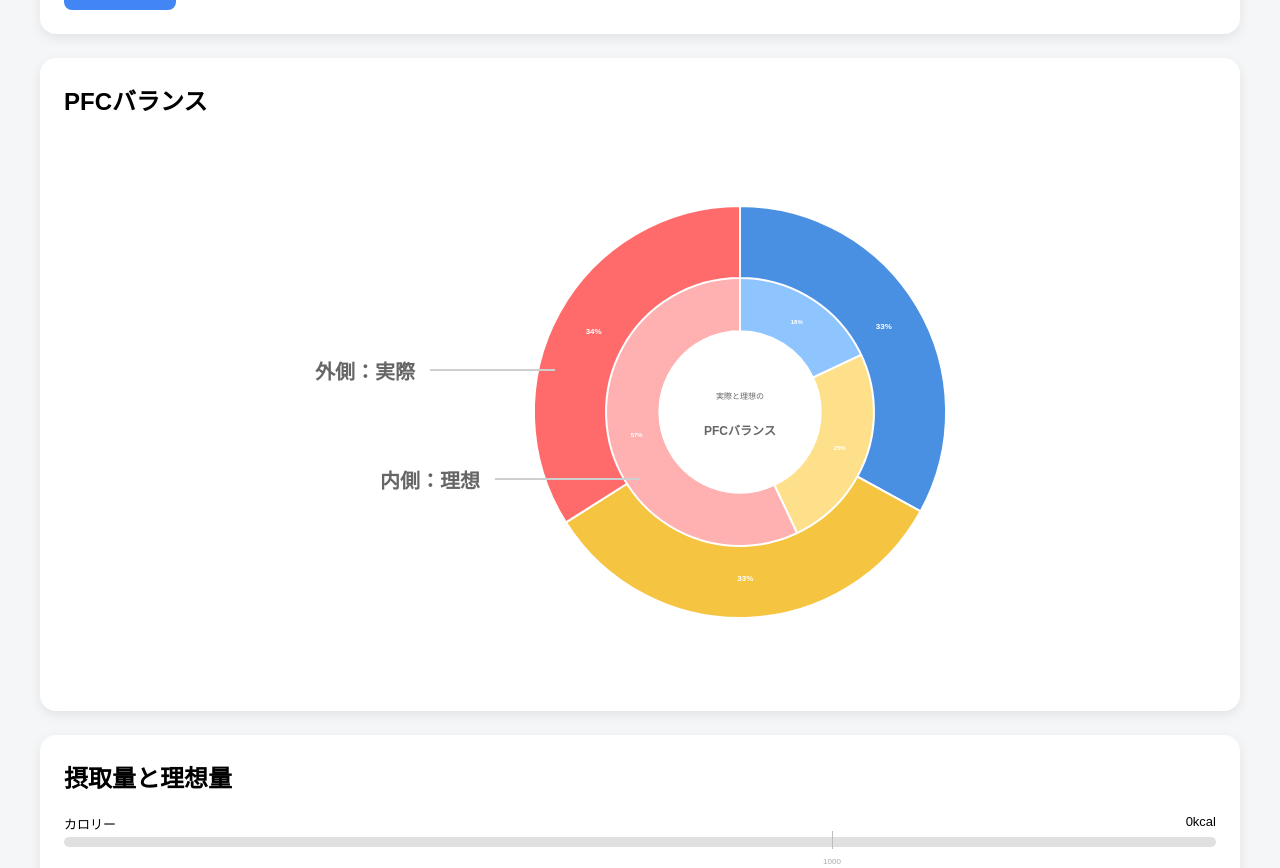
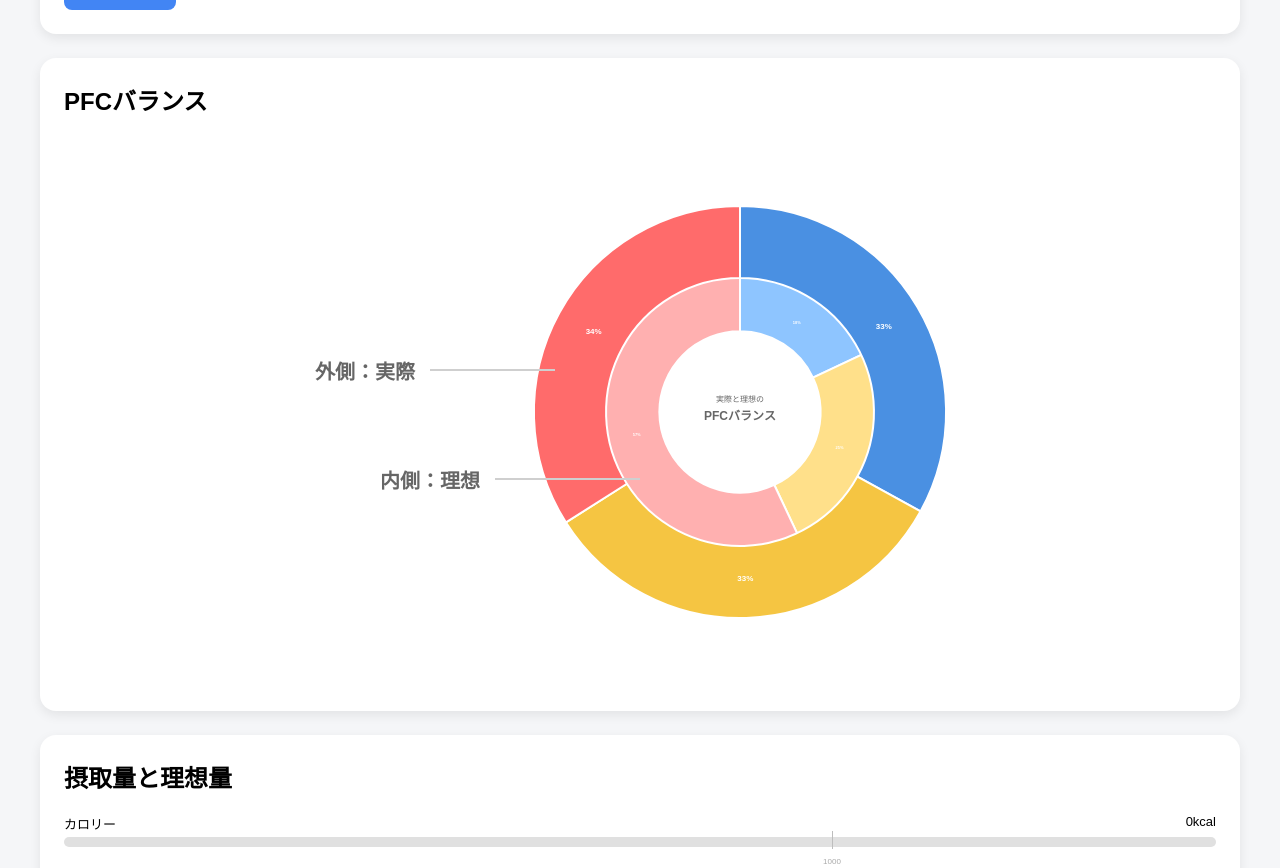
Before and after one commit to rinxxlove/nutrition-app, a website: page src/index.html in a window 1280 px wide. Shown: the part 658-1526 px from the top of the page. Drawn offline with nearby package versions, Linux system fonts and the light colour scheme.

Commit message:
Update index.html

```diff
--- a/src/index.html
+++ b/src/index.html
@@ -703,7 +703,7 @@ afterDraw(chart) {
   ctx.fillText(
     "実際と理想の",
     centerX,
-    centerY - 15
+    centerY - 12
   );
 
   ctx.font = "bold 12px sans-serif";
@@ -711,7 +711,7 @@ afterDraw(chart) {
   ctx.fillText(
     "PFCバランス",
     centerX,
-    centerY + 20
+    centerY + 5
   );
 
   // =====================
@@ -757,7 +757,7 @@ afterDraw(chart) {
     chart.getDatasetMeta(1);
 
   ctx.fillStyle = "#fff";
-  ctx.font = "bold 6px sans-serif";
+  ctx.font = "bold 4px sans-serif";
 
   innerMeta.data.forEach((arc,index)=>{
 
```
